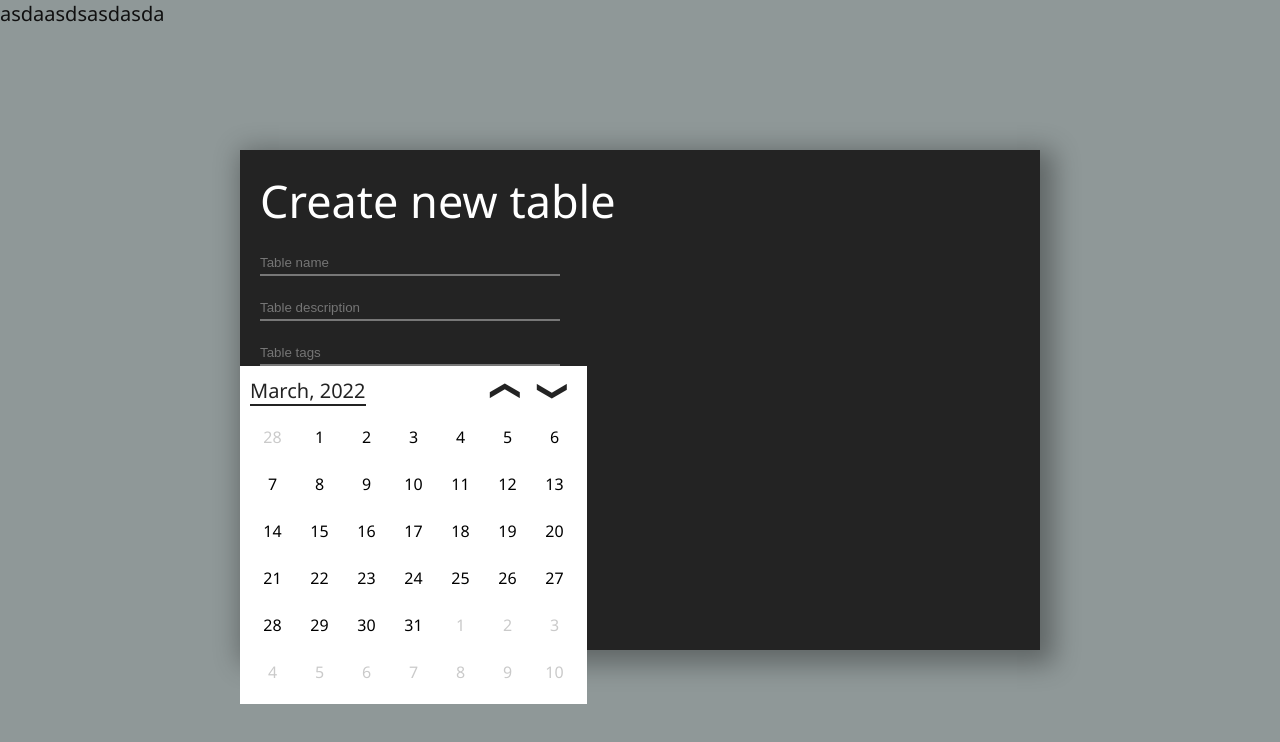
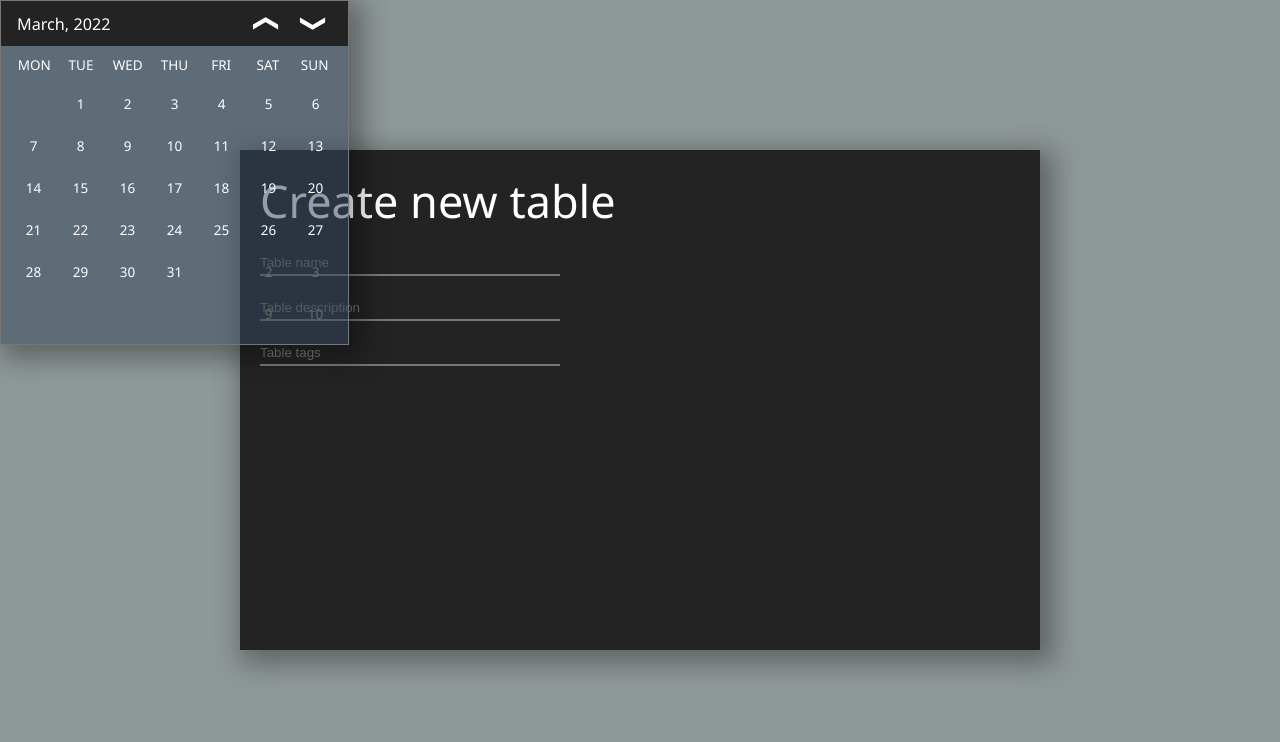
Before and after one commit to okbmsgnn/KSIUFPM, a React (Create React App) app: page / in a window 1280 px wide. Shown: the top 742 px of the page. Built offline with nearby package versions, Linux system fonts and the light colour scheme.

Commit message:
upgrade date picker

```diff
--- a/src/components/neon-date-picker/DaysPicker.tsx
+++ b/src/components/neon-date-picker/DaysPicker.tsx
@@ -2,6 +2,9 @@ import { utcDay } from 'd3-time';
 import { timeFormat } from 'd3-time-format';
 import React from 'react';
 import styled from 'styled-components';
+import { useClickOutside } from '../../hooks/useClickOutside';
+import { useComponentSize } from '../../hooks/useComponentSize';
+import { measureText } from '../../utils/text';
 import { CustomDatePickerChildrenProps } from '../custom-date-picker';
 
 interface DaysPickerProps extends CustomDatePickerChildrenProps {
@@ -9,9 +12,17 @@ interface DaysPickerProps extends CustomDatePickerChildrenProps {
     width: number;
     height: number;
   };
+  pickerPosition?: {
+    x: number;
+    y: number;
+  };
+  closeOnClickOutside?: boolean;
+  onRequestClose?: () => void;
+  onDateSelect?: (date: Date) => void;
 }
 
 const formatTitleDate = timeFormat('%B, %Y');
+const LEGEND = ['MON', 'TUE', 'WED', 'THU', 'FRI', 'SAT', 'SUN'];
 
 export const DaysPicker = ({
   items,
@@ -21,8 +32,44 @@ export const DaysPicker = ({
   resetSelection,
   moveToNextPage,
   moveToPrevPage,
-  cellSize,
+  cellSize = {
+    width: 40,
+    height: 40,
+  },
+  pickerPosition = {
+    x: 0,
+    y: 0,
+  },
+  closeOnClickOutside = true,
+  onRequestClose,
+  onDateSelect,
 }: DaysPickerProps) => {
+  const [position, setPosition] = React.useState(pickerPosition);
+  const [mousePivot, setMousePivot] = React.useState<{
+    x: number;
+    y: number;
+  } | null>(null);
+
+  const containerRef = React.useRef<HTMLDivElement | null>(null);
+  const containerSize = useComponentSize(containerRef.current);
+
+  const baseFontSize = React.useMemo(
+    () => cellSize.width / 2.5,
+    [cellSize]
+  );
+
+  const dateIndicatorOffset = React.useMemo(
+    () =>
+      (cellSize.width -
+        measureText({
+          text: LEGEND[0],
+          name: 'Segoe UI',
+          size: baseFontSize * 0.75,
+        })) /
+      2,
+    [baseFontSize]
+  );
+
   const isDaySelected = React.useCallback(
     (date: Date) => {
       return selectedDate
@@ -56,10 +103,74 @@ export const DaysPicker = ({
     [selectDate, resetSelection, selectedDate]
   );
 
+  const onMouseMove = React.useCallback(
+    (e) => {
+      if (!mousePivot || !containerSize) return;
+
+      let newX = e.pageX - mousePivot.x;
+      let newY = e.pageY - mousePivot.y;
+
+      if (newX < 0) newX = 0;
+      if (newY < 0) newY = 0;
+      if (newX > window.innerWidth - containerSize.width)
+        newX = window.innerWidth - containerSize.width;
+      if (newY > window.innerHeight - containerSize.height)
+        newY = window.innerHeight - containerSize.height;
+
+      setPosition({
+        x: newX,
+        y: newY,
+      });
+    },
+    [mousePivot, containerSize?.width, containerSize?.height]
+  );
+
+  const onDragStart = React.useCallback((e) => {
+    if (e.target.classList.contains('arrow')) return;
+
+    setMousePivot({
+      x: e.nativeEvent.layerX,
+      y: e.nativeEvent.layerY,
+    });
+  }, []);
+
+  const onDragEnd = React.useCallback(() => {
+    setMousePivot(null);
+  }, []);
+
+  React.useEffect(() => {
+    if (!mousePivot) return;
+
+    window.addEventListener('mousemove', onMouseMove);
+    window.addEventListener('mouseup', onDragEnd);
+
+    return () => {
+      window.removeEventListener('mousemove', onMouseMove);
+      window.removeEventListener('mouseup', onDragEnd);
+    };
+  }, [mousePivot, onMouseMove, onDragEnd]);
+
+  const onClickOutside = React.useCallback(() => {
+    if (!closeOnClickOutside) return;
+
+    onRequestClose?.call(null);
+  }, [closeOnClickOutside, onRequestClose]);
+
+  useClickOutside(containerRef, onClickOutside, 'mousedown');
+
   return (
-    <DaysPicker.Container width={cellSize?.width}>
-      <DaysPicker.TopBar>
-        <DaysPicker.DateIndicator>
+    <DaysPicker.Container
+      ref={containerRef}
+      width={cellSize.width}
+      baseFontSize={baseFontSize}
+      style={{
+        top: position.y,
+        left: position.x,
+      }}
+      className="slight-shadow"
+    >
+      <DaysPicker.TopBar onMouseDown={onDragStart}>
+        <DaysPicker.DateIndicator offset={dateIndicatorOffset}>
           {formatTitleDate(viewDate)}
         </DaysPicker.DateIndicator>
 
@@ -67,7 +178,8 @@ export const DaysPicker = ({
           <DaysPicker.Arrow
             up={true}
             onClick={moveToPrevPage}
-            dayWidth={cellSize?.width}
+            className="arrow"
+            dayWidth={cellSize.width}
           >
             ❯
           </DaysPicker.Arrow>
@@ -75,14 +187,21 @@ export const DaysPicker = ({
           <DaysPicker.Arrow
             up={false}
             onClick={moveToNextPage}
-            dayWidth={cellSize?.width}
+            className="arrow"
+            dayWidth={cellSize.width}
           >
             ❯
           </DaysPicker.Arrow>
         </DaysPicker.Controls>
       </DaysPicker.TopBar>
 
-      <DaysPicker.DaysContainer height={cellSize?.height}>
+      <DaysPicker.Legend>
+        {LEGEND.map((l) => (
+          <div key={l}>{l}</div>
+        ))}
+      </DaysPicker.Legend>
+
+      <DaysPicker.DaysContainer height={cellSize.height}>
         {rows.map((row, idx) => (
           <DaysPicker.DayRow key={idx}>
             {row.map((day) => (
@@ -104,54 +223,78 @@ export const DaysPicker = ({
 };
 
 DaysPicker.Container = styled.div<{
-  width?: number;
+  width: number;
+  baseFontSize: number;
 }>`
-  width: ${({ width }) =>
-    width ? `calc(${width}px * 7 + 12px)` : '292px'};
-  padding: 10px;
+  position: absolute;
+  background: #33455c85;
+  width: ${({ width }) => `calc(${width}px * 7 + 12px + 20px)`};
 
-  color: #232323;
+  font-size: ${({ baseFontSize }) => baseFontSize}px;
+
+  border: 1px solid #777;
 `;
 
 DaysPicker.TopBar = styled.div`
   display: flex;
   justify-content: space-between;
   align-items: center;
-  margin-bottom: 8px;
+
+  background: #232323;
+  color: #fff;
+
+  padding: 10px;
+  cursor: move;
 `;
 
-DaysPicker.DateIndicator = styled.div`
-  border-bottom: 2px solid #232323;
+DaysPicker.Legend = styled.div`
+  padding: 4px 10px;
+
+  display: grid;
+  grid-template: 1fr / repeat(7, 1fr);
+  align-items: center;
+  font-size: 0.75em;
+  margin: 6px 0;
+  color: #ffffff;
+
+  > * {
+    text-align: center;
+  }
+`;
+
+DaysPicker.DateIndicator = styled.div<{ offset: number }>`
+  margin-left: ${({ offset }) => offset}px;
+  font-size: 0.9em;
 `;
 
 DaysPicker.Controls = styled.div`
   display: flex;
   align-items: center;
   gap: 2px;
+  font-size: 1.4em;
 `;
 
-DaysPicker.Arrow = styled.div<{ up: boolean; dayWidth?: number }>`
+DaysPicker.Arrow = styled.div<{ up: boolean; dayWidth: number }>`
   display: flex;
   justify-content: center;
-  font-size: 30px;
-  line-height: 30px;
-  width: ${({ dayWidth }) => dayWidth ?? 40}px;
+  line-height: 1em;
+  width: ${({ dayWidth }) => dayWidth}px;
   transform: scaleY(${({ up }) => (up ? -1 : 1)}) rotate(90deg);
   cursor: pointer;
 
   :hover {
-    color: #777;
+    color: #c1c1c1;
   }
 `;
 
-DaysPicker.DaysContainer = styled.div<{ height?: number }>`
-  color: #000;
-  height: ${({ height }) =>
-    height ? `calc(${height}px * 6 + 10px)` : '250px'};
+DaysPicker.DaysContainer = styled.div<{ height: number }>`
+  color: #ffffff;
+  height: ${({ height }) => `calc(${height}px * 6 + 10px)`};
 
   display: grid;
   grid-template: repeat(6, 1fr) / 1fr;
   gap: 2px;
+  padding: 0 10px 10px 10px;
 
   .selected {
     background: #232323;
@@ -159,10 +302,10 @@ DaysPicker.DaysContainer = styled.div<{ height?: number }>`
   }
 
   .other {
-    color: #cacaca;
+    color: #6a6a6a;
   }
 
-  font-size: 16px;
+  font-size: 0.75em;
 `;
 
 DaysPicker.DayRow = styled.div`
@@ -172,7 +315,6 @@ DaysPicker.DayRow = styled.div`
 `;
 
 DaysPicker.Day = styled.div`
-  background: #ffffff;
   border: 2px solid transparent;
 
   display: flex;
--- a/src/components/neon-date-picker/index.tsx
+++ b/src/components/neon-date-picker/index.tsx
@@ -7,14 +7,22 @@ import {
 import { TimeView } from '../custom-date-picker/model';
 import { DaysPicker } from './DaysPicker';
 
-export const NeonDatePicker = () => {
+interface NeonDatePickerProps {
+  onRequestClose: () => void;
+}
+
+export const NeonDatePicker = ({
+  onRequestClose,
+}: NeonDatePickerProps) => {
   const renderPicker = React.useCallback(
     (props: CustomDatePickerChildrenProps) => {
       if (props.view === TimeView.Day) {
         return (
           <DaysPicker
             {...props}
-            cellSize={{ height: 45, width: 45 }}
+            cellSize={{ height: 40, width: 45 }}
+            closeOnClickOutside
+            onRequestClose={onRequestClose}
           />
         );
       }
@@ -25,15 +33,8 @@ export const NeonDatePicker = () => {
   );
 
   return (
-    <NeonDatePicker.Container>
-      <CustomDatePicker>
-        {(props) => renderPicker(props)}
-      </CustomDatePicker>
-    </NeonDatePicker.Container>
+    <CustomDatePicker>
+      {(props) => renderPicker(props)}
+    </CustomDatePicker>
   );
 };
-
-NeonDatePicker.Container = styled.div`
-  background: #fff;
-  display: inline-block;
-`;
--- a/src/components/neon-input/index.tsx
+++ b/src/components/neon-input/index.tsx
@@ -1,4 +1,4 @@
-import React from 'react'
+import React from 'react';
 import styled from 'styled-components';
 
 interface NeonInputProps {
@@ -13,31 +13,34 @@ interface NeonInputProps {
 }
 
 const NeonInput = ({
-  border = {activeColor: '#fff', defaultColor: '#444'},
+  border = { activeColor: '#fff', defaultColor: '#444' },
   backdropColor = '#fff',
   glowColor = '#fff',
   placeholder = '',
   width,
   ...props
 }: NeonInputProps) => {
-  const [isActive, setIsActive] = React.useState(false)
+  const [isActive, setIsActive] = React.useState(false);
 
-  const inputRef = React.useRef<HTMLInputElement | null>(null)
+  const inputRef = React.useRef<HTMLInputElement | null>(null);
 
-  return <NeonInput.Container {...props}>
+  return (
+    <NeonInput.Container {...props}>
       <NeonInput.Glow color={glowColor} isActive={isActive} />
-    <NeonInput.Backdrop color={backdropColor} isActive={isActive}/>
+      <NeonInput.Backdrop color={backdropColor} isActive={isActive} />
       <NeonInput.Input
         onFocus={() => setIsActive(true)}
         onBlur={() => setIsActive(false)}
         ref={inputRef}
-      borderColor={isActive ? border.activeColor : border.defaultColor}
+        borderColor={
+          isActive ? border.activeColor : border.defaultColor
+        }
         placeholder={placeholder}
         width={width}
       />
-
     </NeonInput.Container>
-}
+  );
+};
 
 interface InputProps {
   borderColor: string;
@@ -46,7 +49,7 @@ interface InputProps {
 NeonInput.Container = styled.div`
   position: relative;
   display: inline-block;
-`
+`;
 
 NeonInput.Input = styled.input<InputProps>`
   background: transparent;
@@ -55,15 +58,15 @@ NeonInput.Input = styled.input<InputProps>`
   outline: none;
   border: 0;
   z-index: 2;
-  width: ${({width}) => width}px;
+  width: ${({ width }) => width}px;
 
-  border-bottom: 2px solid ${({borderColor}) => borderColor};
+  border-bottom: 2px solid ${({ borderColor }) => borderColor};
   color: #ffffff;
   padding: 4px 0px;
   transition: border-bottom-color 0.5s;
-`
+`;
 
-NeonInput.Backdrop = styled.div<{color: string; isActive: boolean;}>`
+NeonInput.Backdrop = styled.div<{ color: string; isActive: boolean }>`
   width: 100%;
   height: 100%;
   position: absolute;
@@ -71,13 +74,17 @@ NeonInput.Backdrop = styled.div<{color: string; isActive: boolean;}>`
   left: 0;
   z-index: 0;
 
-  background: radial-gradient(ellipse at 0% 100%, ${({color}) => color}, transparent 70%);;
-  opacity: ${({isActive}) => isActive ? 1 : 0};
+  background: radial-gradient(
+    ellipse at 0% 100%,
+    ${({ color }) => color},
+    transparent 70%
+  );
+  opacity: ${({ isActive }) => (isActive ? 0.7 : 0)};
 
   transition: opacity 0.5s;
-`
+`;
 
-NeonInput.Glow = styled.div<{color: string; isActive: boolean;}>`
+NeonInput.Glow = styled.div<{ color: string; isActive: boolean }>`
   width: 100%;
   height: 10px;
   position: absolute;
@@ -87,10 +94,14 @@ NeonInput.Glow = styled.div<{color: string; isActive: boolean;}>`
 
   transform: translateY(100%);
 
-  background: linear-gradient(to bottom, ${({color}) => color}, transparent 30%);
-  opacity: ${({isActive}) => isActive ? 1 : 0};
+  background: linear-gradient(
+    to bottom,
+    ${({ color }) => color},
+    transparent 30%
+  );
+  opacity: ${({ isActive }) => (isActive ? 1 : 0)};
 
   transition: opacity 0.5s;
-`
+`;
 
-export { NeonInput }
+export { NeonInput };
--- /dev/null
+++ b/src/components/portal/index.ts
@@ -0,0 +1,27 @@
+import React from 'react';
+import ReactDOM from 'react-dom';
+
+interface PortalProps {
+  children: React.ReactNode;
+}
+
+export const Portal = ({ children }: PortalProps) => {
+  const container = React.useMemo(() => {
+    const element = document.createElement('div');
+    element.id = 'portal';
+    element.style.position = 'absolute';
+    element.style.zIndex = '9999';
+    element.style.top = element.style.left = '0';
+    return element;
+  }, []);
+
+  React.useEffect(() => {
+    document.body.appendChild(container);
+
+    return () => {
+      document.body.removeChild(container);
+    };
+  }, [container]);
+
+  return ReactDOM.createPortal(children, container);
+};
--- /dev/null
+++ b/src/hooks/useClickOutside.ts
@@ -0,0 +1,28 @@
+import React, { MutableRefObject } from 'react';
+
+export const useClickOutside = (
+  ref: MutableRefObject<HTMLElement | null>,
+  callback: (e: MouseEvent) => any,
+  event: 'click' | 'mousedown' | 'mouseup' = 'click'
+) => {
+  const clickHandler = React.useCallback(
+    (e) => {
+      if (
+        !ref.current ||
+        e.path.some((target: HTMLElement) => target === ref.current)
+      )
+        return;
+
+      callback(e);
+    },
+    [callback]
+  );
+
+  React.useEffect(() => {
+    document.addEventListener(event, clickHandler);
+
+    return () => {
+      document.removeEventListener(event, clickHandler);
+    };
+  }, [clickHandler, event]);
+};
--- /dev/null
+++ b/src/hooks/useComponentSize.ts
@@ -0,0 +1,46 @@
+import React from 'react';
+
+export interface ComponentSize {
+  width: number;
+  height: number;
+  x: number;
+  y: number;
+}
+
+export const useComponentSize = (element: HTMLElement | null) => {
+  const ref = React.useRef<HTMLElement | null>(element);
+  const [size, setSize] = React.useState<ComponentSize | null>(null);
+
+  const onResize = React.useCallback<ResizeObserverCallback>(
+    (resize) => {
+      const size = resize[0];
+      const borderSize = size?.borderBoxSize[0];
+      if (!borderSize) return;
+
+      setSize({
+        width: borderSize.inlineSize,
+        height: borderSize.blockSize,
+        x: size.contentRect.x,
+        y: size.contentRect.y,
+      });
+    },
+    []
+  );
+
+  const resizeObserver = React.useMemo(
+    () => new ResizeObserver(onResize),
+    []
+  );
+
+  React.useEffect(() => {
+    ref.current = element;
+    if (!element) return;
+    resizeObserver.observe(element);
+
+    return () => {
+      resizeObserver.disconnect();
+    };
+  }, [element]);
+
+  return size;
+};
--- a/src/index.css
+++ b/src/index.css
@@ -4,9 +4,12 @@
   user-select: none;
 }
 
-html, body, #root {
+html,
+body,
+#root {
   width: 100%;
   height: 100%;
+  overflow: hidden;
 }
 
 body {
@@ -14,3 +17,7 @@ body {
   font-family: 'Segoe UI', Tahoma, Geneva, Verdana, sans-serif;
   font-size: 20px;
 }
+
+.slight-shadow {
+  box-shadow: 7px 7px 25px 7px #0005;
+}
--- a/src/modules/create-table-form/index.tsx
+++ b/src/modules/create-table-form/index.tsx
@@ -2,11 +2,15 @@ import React from 'react';
 import styled from 'styled-components';
 import { NeonDatePicker } from '../../components/neon-date-picker';
 import { NeonInput } from '../../components/neon-input';
+import { Portal } from '../../components/portal';
 
 const CreateTableForm = () => {
+  const [isDatePickerOpen, setIsDatePickerOpen] =
+    React.useState(true);
+
   return (
     <CreateTableForm.Background>
-      <CreateTableForm.Container>
+      <CreateTableForm.Container className="slight-shadow">
         <CreateTableForm.TitleText>
           Create new table
         </CreateTableForm.TitleText>
@@ -43,10 +47,17 @@ const CreateTableForm = () => {
             }}
             placeholder="Table tags"
             width={300}
+            onClick={() => setIsDatePickerOpen(true)}
           />
         </CreateTableForm.InputContainer>
 
-        <NeonDatePicker />
+        {isDatePickerOpen && (
+          <Portal>
+            <NeonDatePicker
+              onRequestClose={() => setIsDatePickerOpen(false)}
+            />
+          </Portal>
+        )}
       </CreateTableForm.Container>
     </CreateTableForm.Background>
   );
@@ -70,8 +81,6 @@ CreateTableForm.Container = styled.div`
   color: #ffffff;
   width: 800px;
   height: 500px;
-
-  box-shadow: 7px 7px 25px 7px #0005;
 `;
 
 CreateTableForm.Background = styled.div`
--- /dev/null
+++ b/src/utils/text/index.ts
@@ -0,0 +1 @@
+export { measureText } from './measureText';
--- /dev/null
+++ b/src/utils/text/measureText.ts
@@ -0,0 +1,15 @@
+const context = document.createElement('canvas').getContext('2d');
+
+export const measureText = (
+  options = {
+    text: '',
+    name: 'Segoe UI',
+    size: 14,
+  }
+) => {
+  //@ts-ignore
+  context.font = `${options.size}px ${options.name}`;
+
+  //@ts-ignore
+  return context.measureText(options.text).width;
+};
```
Also changed, not shown: src/sidebar/list-item.js (deleted, +0 -11 lines). Lines whose indentation alone changed are shown as unchanged.
